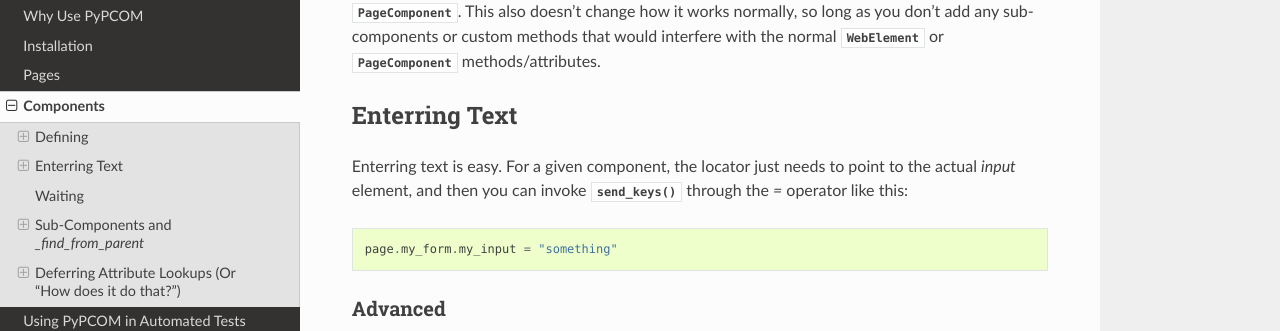
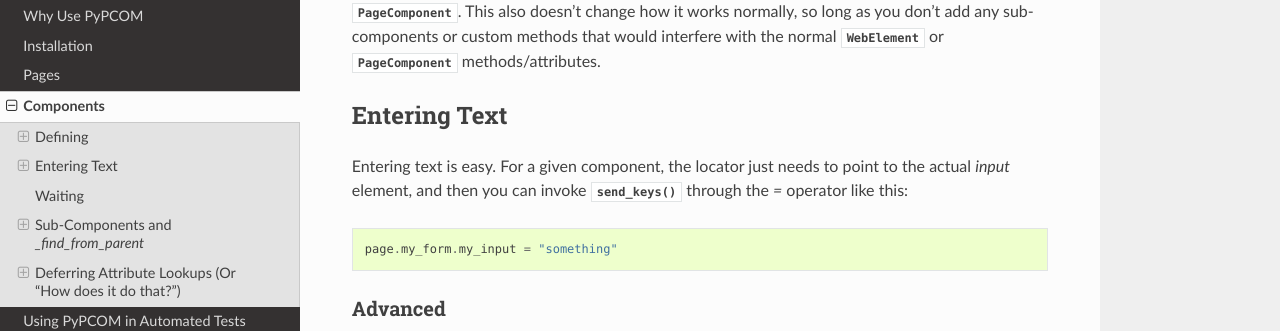
Before and after one commit to SalmonMode/PyPCOM, a Sphinx documentation site: the page built from doc/components.rst, in a window 1280 px wide and 900 px high, scrolled down 1503 px. Shown: the part 161-492 px from the top of the window. Built offline with Sphinx 7.4.7 and the Read the Docs theme 2.0.0, drawn with Linux system fonts in a browser that asks for light colours.

Commit message:
Some more typos
enterring --> entering

```diff
--- a/doc/components.rst
+++ b/doc/components.rst
@@ -83,10 +83,10 @@ with the normal :py:class:`~selenium.webdriver.remote.webelement.WebElement` or
 :py:class:`PageComponent` methods/attributes.
 
 
-Enterring Text
+Entering Text
 --------------
 
-Enterring text is easy. For a given component, the locator just needs to point
+Entering text is easy. For a given component, the locator just needs to point
 to the actual `input` element, and then you can invoke
 :py:func:`~selenium.webdriver.remote.webelement.WebElement.send_keys` through
 the `=` operator like this::
```
